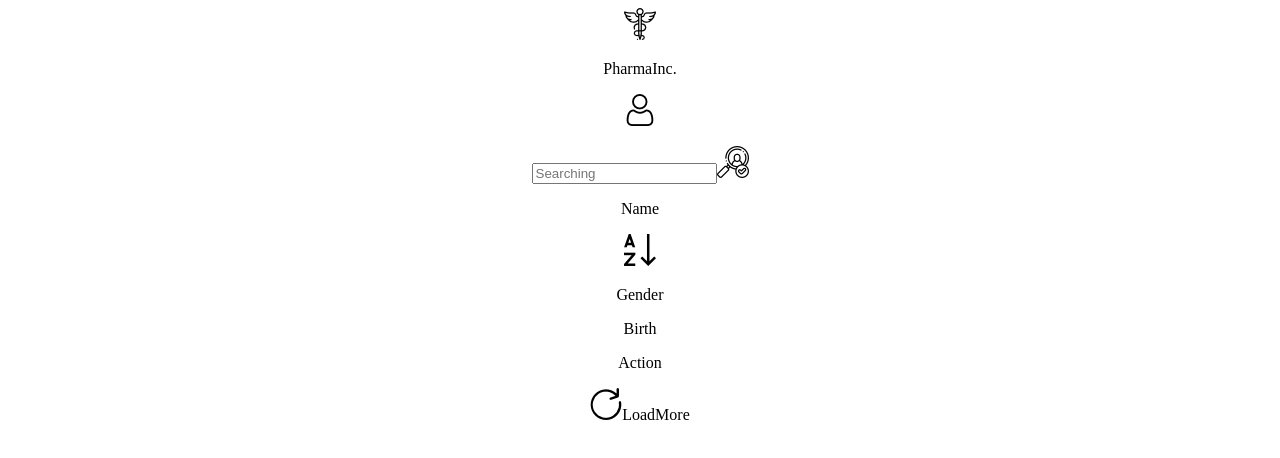
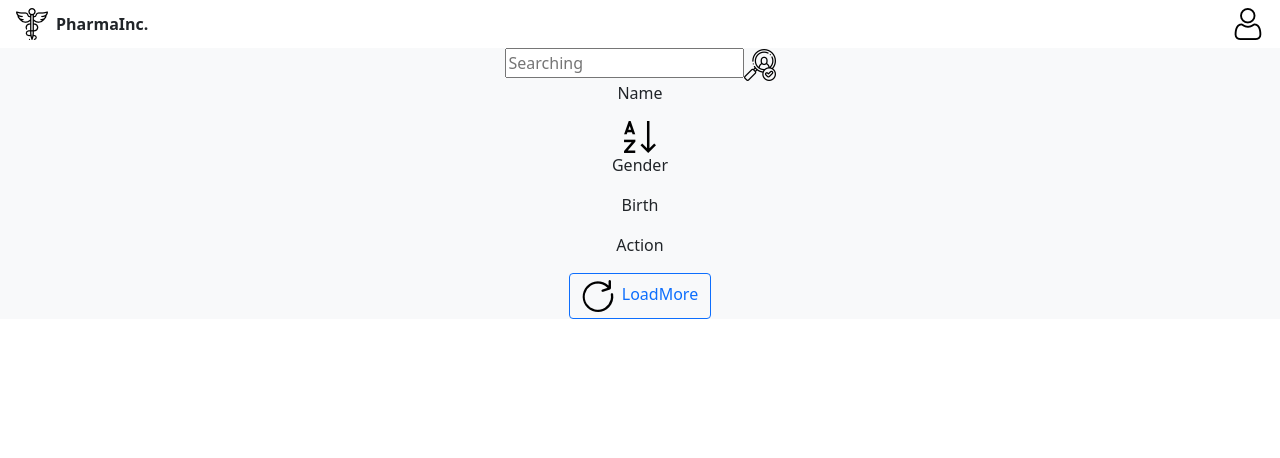
Before and after one commit to fernandopascoal/pharmainc_dashboard, a React (Create React App) app: page / in a window 1280 px wide. Shown: the top 458 px of the page. Built offline with nearby package versions, Linux system fonts and the light colour scheme; no server answers.

Commit message:
estilizaçao do header

```diff
--- a/public/index.html
+++ b/public/index.html
@@ -3,6 +3,7 @@
   <head>
     <meta charset="utf-8" />
     <link rel="icon" />
+    <link rel="stylesheet" href="https://cdn.jsdelivr.net/npm/bootstrap@5.1.0/dist/css/bootstrap.min.css" integrity="sha384-KyZXEAg3QhqLMpG8r+8fhAXLRk2vvoC2f3B09zVXn8CA5QIVfZOJ3BCsw2P0p/We" crossorigin="anonymous">
     <meta name="viewport" content="width=device-width, initial-scale=1" />
     <meta name="theme-color" content="#000000" />
     <meta
@@ -29,15 +30,7 @@
   <body>
     <noscript>You need to enable JavaScript to run this app.</noscript>
     <div id="root"></div>
-    <!--
-      This HTML file is a template.
-      If you open it directly in the browser, you will see an empty page.
 
-      You can add webfonts, meta tags, or analytics to this file.
-      The build step will place the bundled scripts into the <body> tag.
-
-      To begin the development, run `npm start` or `yarn start`.
-      To create a production bundle, use `npm run build` or `yarn build`.
-    -->
+    <script src="https://cdn.jsdelivr.net/npm/bootstrap@5.1.0/dist/js/bootstrap.min.js" integrity="sha384-cn7l7gDp0eyniUwwAZgrzD06kc/tftFf19TOAs2zVinnD/C7E91j9yyk5//jjpt/" crossorigin="anonymous"></script>
   </body>
 </html>
--- a/src/App.js
+++ b/src/App.js
@@ -6,7 +6,7 @@ import Store from './contexts/Store';
 function App() {
   return (
     <Store>
-      <div className="App">
+      <div className="App  bg-light">
         <Dashboard/>
       </div>
     </Store>
--- a/src/components/Header.jsx
+++ b/src/components/Header.jsx
@@ -4,14 +4,16 @@ import pharm from "../imgs/pharm.png"
 
 export default function Header() {
     return(
-        <div>
-            <div>
-                <img src={pharm} alt=""/>
-                <p>PharmaInc.</p>
+        <div className="d-flex justify-content-between align-items-center bg-white p-3 pb-2 pt-2">
+            <div className="d-flex  align-items-center">
+                <img src={pharm} alt="" className="me-2"/>
+                <div>
+                <p className="d-flex m-0 fw-bold">PharmaInc.</p>
+                </div>
             </div>
-            <figure>
+            <div className="d-flex  align-items-center">
                 <img src={user} alt="" />
-            </figure>
+            </div>
         </div>
     )
 }
--- a/src/components/LoadMore.jsx
+++ b/src/components/LoadMore.jsx
@@ -4,10 +4,10 @@ import load from "../imgs/load.png"
 export default function LoadMore(){
     return(
         <div>
-            <a>
-                <img src={load} alt="" />
+            <button className="btn btn-outline-primary">
+                <img src={load} alt="" className="me-2" />
                 LoadMore
-            </a>
+            </button>
         </div>
     )
 }
--- a/src/views/Dashboard.jsx
+++ b/src/views/Dashboard.jsx
@@ -9,7 +9,7 @@ import LoadMore from "../components/LoadMore";
 function Dashboard () {
 
     return(
-        <div>
+        <div >
             <header>
                 <Header/>
             </header>
```
